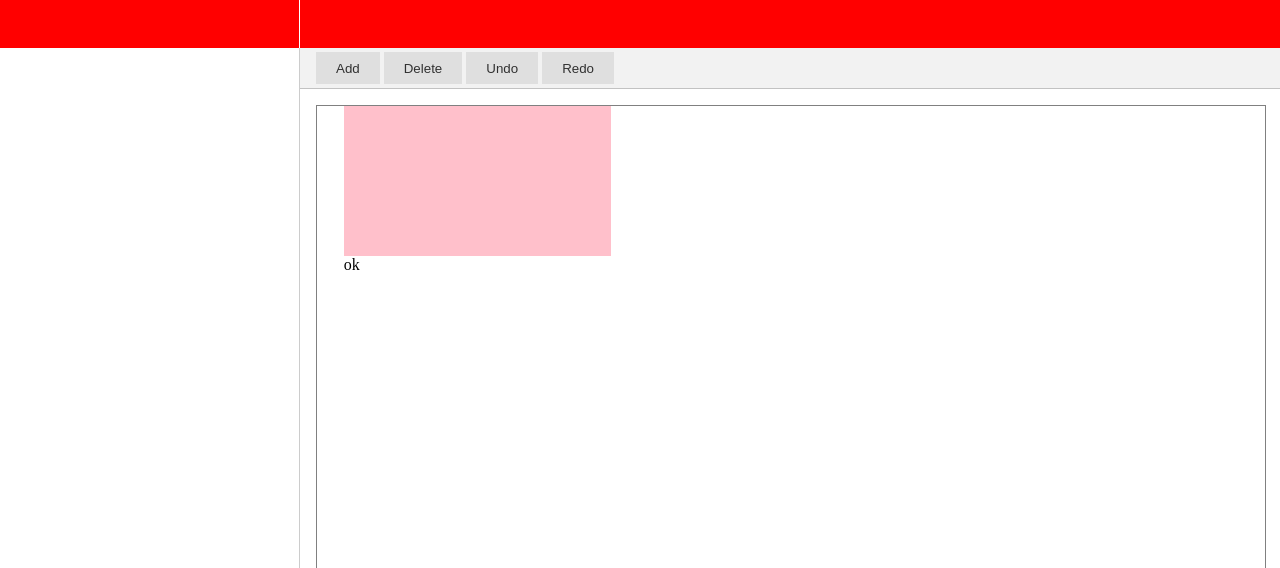
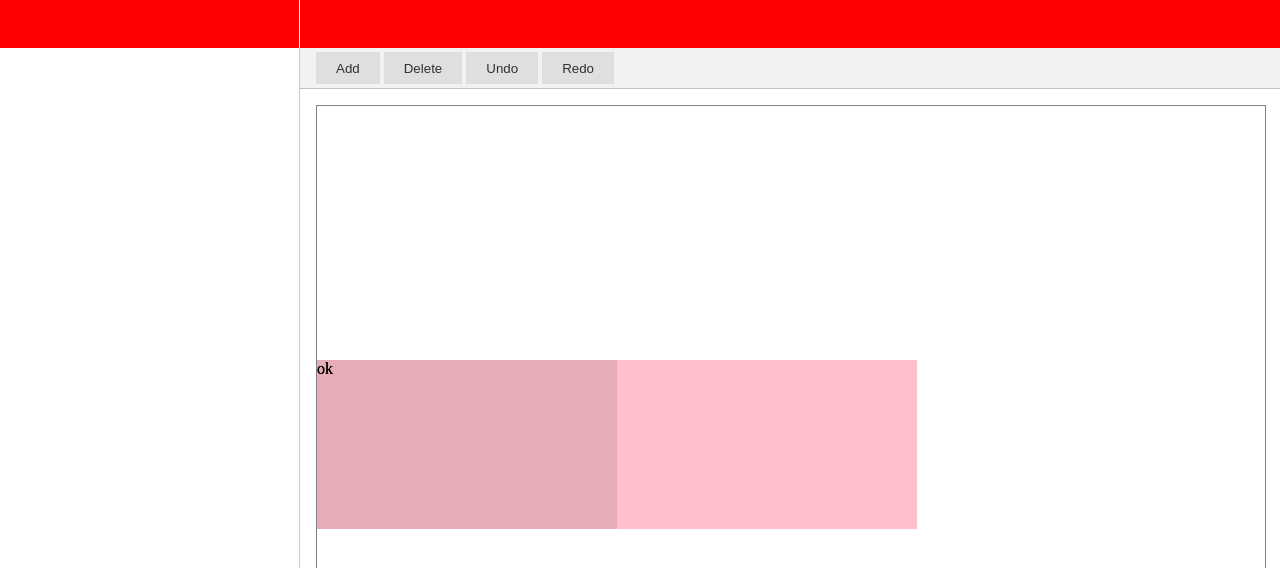
Before and after one commit to angelfraga/angular-aspect-ratio-by-iframe, an Angular app: page / in a window 1280 px wide. Shown: the top 568 px of the page. Built offline with nearby package versions, Linux system fonts and the light colour scheme.

Commit message:
adding multi aspect-ratio scene

```diff
--- a/src/app/app.component.css
+++ b/src/app/app.component.css
@@ -50,13 +50,15 @@
   box-sizing: border-box;
 }
 
-.iframe-wrapper {
+.wrapper {
   flex: 1;
   width: calc(100% - 32px);
   margin: 16px;
   position: relative;
   border: 1px solid grey;
   box-sizing: content-box;
+  display: flex;
+  flex-direction: row;
 }
 
 button {
--- a/src/app/app.component.html
+++ b/src/app/app.component.html
@@ -12,10 +12,17 @@
       <button>Undo</button>
       <button>Redo</button>
     </div>
-    <div class="iframe-wrapper">
-      <app-aspect-ratio>
-        ok
-      </app-aspect-ratio>
+    <div class="wrapper">
+      <div>
+        <app-aspect-ratio>
+          ok
+        </app-aspect-ratio>
+      </div>
+      <div>
+        <app-aspect-ratio>
+          ok
+        </app-aspect-ratio>
+      </div>
     </div>
   </div>
 </div>
--- a/src/app/aspect-ratio/aspect-ratio.component.css
+++ b/src/app/aspect-ratio/aspect-ratio.component.css
@@ -1,3 +1,9 @@
+:host {
+  display: block;
+  width: 100%;
+  height: 100%;
+}
+
 iframe {
   height: 100%;
   width: 100%;
--- a/src/app/aspect-ratio/aspect-ratio.component.html
+++ b/src/app/aspect-ratio/aspect-ratio.component.html
@@ -1,4 +1,4 @@
+<iframe height="450" width="800" #aspectRatioFrame ></iframe>
 <div #mask class="aspect-ratio-mask">
-  <iframe height="450" width="800" #aspectRatioFrame ></iframe>
   <ng-content></ng-content>
 </div>
```
